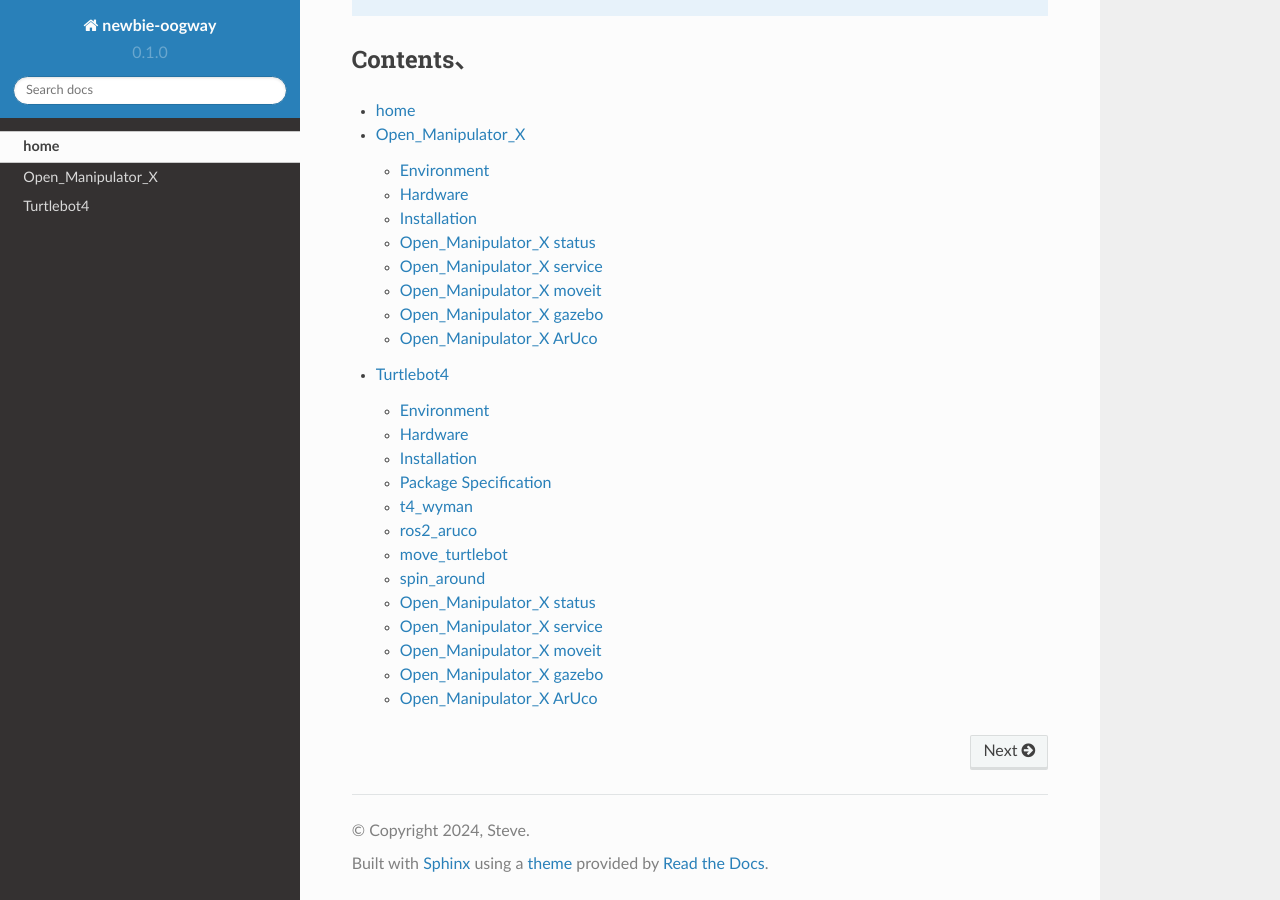
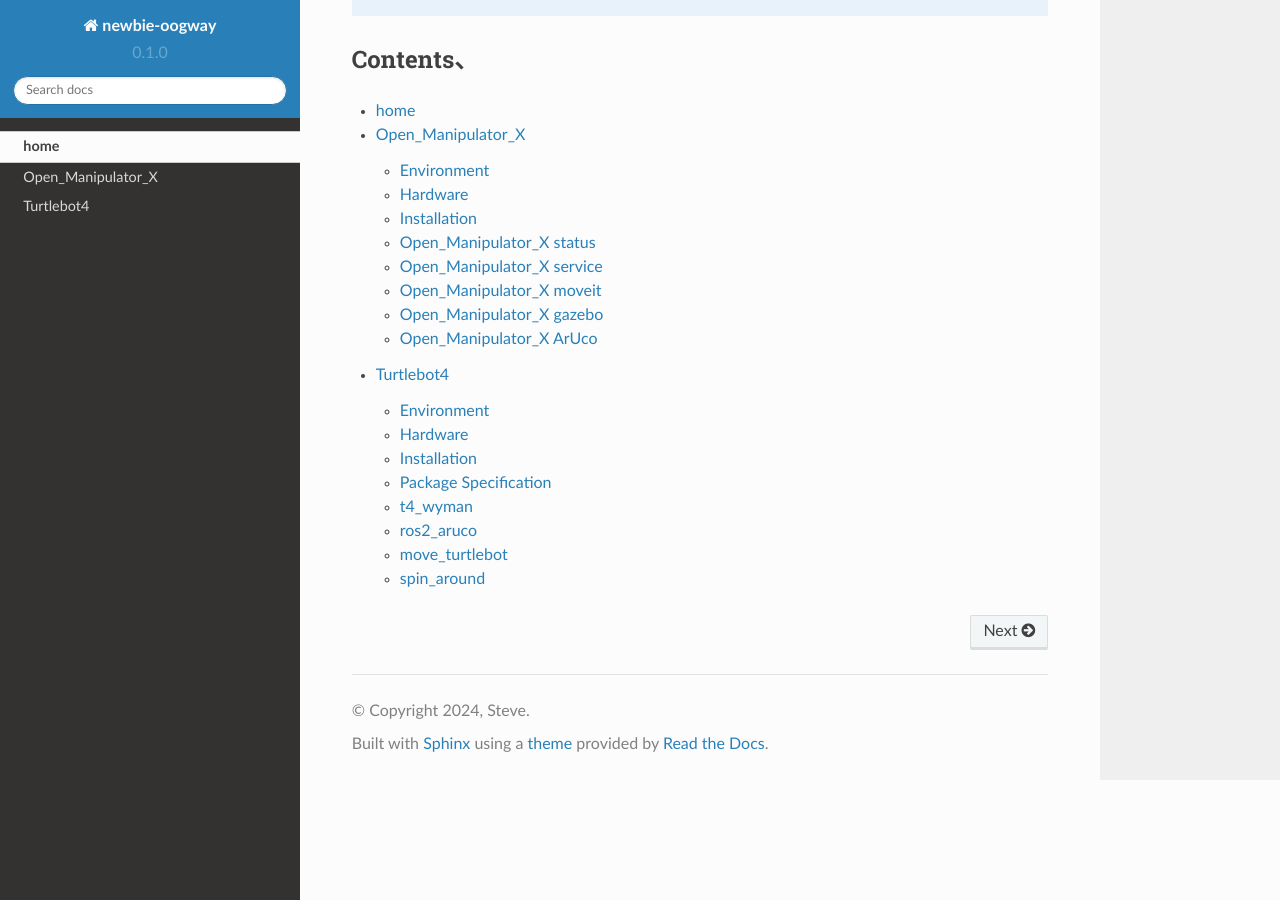
Before and after one commit to stevenleon99/Newbie_Oogway, a Sphinx documentation site: the page built from docs/source/index.rst, in a window 1280 px wide and 900 px high, scrolled down 557 px. Built offline with Sphinx 7.4.7 and the Read the Docs theme 2.0.0, drawn with Linux system fonts in a browser that asks for light colours; some of the changed lines change nothing that is shown.

Commit message:
Update turtlebot4.rst

```diff
--- a/docs/source/turtlebot4.rst
+++ b/docs/source/turtlebot4.rst
@@ -124,159 +124,9 @@ asdasd.
 
 
 
-| Then change the specific directory of ``mx_controllers.yaml`` on your computer for the two files in package ``manipulatorx_ign``
-
-* manipulator_camera.urdf.xacro
-
-.. code-block:: bash
-
-   Line22  <parameters>[your full directory]/mx_controllers.yaml</parameters>
-
-
-* manipulator_camera.urdf
-
-.. code-block:: bash
-
-   Line350  <parameters>[your full directory]/mx_controllers.yaml</parameters>
-
-
-| And one file in package ``manipulatorx_moveit``
-
-
-* open_manipulator_x.urdf.xacro
-
-.. code-block:: bash
-
-   Line18  <parameters>[your full directory]/mx_controllers.yaml</parameters>
-
-
-.. _Open_Manipulator_X status:
-
-Open_Manipulator_X status
-----------------
-
-.. code-block:: bash
-
-   $ source install/setup.bash
-   # start the controller for the arm
-   $ ros2 launch open_manipulator_x_controller open_manipulator_x_controller.launch.py
-   $ ros2 run arm_subscriber test_armsubcriber
-   # view the kinematic pose, joint positions and arm status
-
-
-.. _Open_Manipulator_X service:
-
-Open_Manipulator_X service
-----------------
-
-.. code-block:: bash
-
-   $ source install/setup.bash
-   # start the controller for the arm
-   $ ros2 launch open_manipulator_x_controller open_manipulator_x_controller.launch.py
-   # use the tele-op to control the joint positions
-   $ ros2 run arm_service test_movejoint
-   # <------------or--------------->
-   # use the tele-op to control the gripper open or close
-   $ ros2 run arm_service test_movetool
-   # <------------or--------------->
-   # use the tele-op to control the move in x y or z in cartesian space
-   $ ros2 run arm_service test_movecart
-   # <------------or--------------->
-   # run a pick-n-place program in fixed positions
-   $ ros2 run arm_service test_pnp
-
-
-.. _Open_Manipulator_X moveit:
-
-Open_Manipulator_X moveit
-----------------
-
-.. code-block:: bash
-
-   $ source install/setup.bash
-   # launch the moveit package
-   $ ros2 launch manipulatorx_moveit manipulator_moveit.launch.py
-
-| The moveit package demostrate the trajectory planning with several famous algorithm like PRM, RRT etc
-|
-| you can test your own planning algorithm by switch to custom planning pipeline ``manipulator_moveit.launch.py``:
-|
-
-
-.. code-block:: bash
-
-   $ >>> Planning Configuration
-   # planning_pipeline_config = {
-   #     "move_group": {
-   #         "planning_plugin": "ompl_interface/OMPLPlanner",
-   #         "request_adapters": """default_planner_request_adapters/AddTimeOptimalParameterization default_planner_request_adapters/FixWorkspaceBounds default_planner_request_adapters/FixStartStateBounds default_planner_request_adapters/FixStartStateCollision default_planner_request_adapters/FixStartStatePathConstraints""",
-   #         "start_state_max_bounds_error": 0.1,
-   #     }
-   # }
-   # ompl_planning_yaml = load_yaml("manipulatorx_moveit", "config/ompl_planning.yaml")
-   # planning_pipeline_config["move_group"].update(ompl_planning_yaml)
-
-   $ >>> custom planning configuration
-   planning_pipeline_config = {
-     "move_group": {
-         "planning_plugin": "manipulatorx_moveit/ASBRPlanner",
-         "start_state_max_bounds_error": 0.1,
-      }
-   }
-   asbr_planning_yaml = load_yaml("manipulatorx_moveit", "config/custom_planning.yaml")
-   planning_pipeline_config["move_group"].update(asbr_planning_yaml)
-
-
-|
-.. image:: images/custom_moveit_planner.png
-   :height: 200px
-   :width: 400px
-   :alt: custom planning in moveit
-
-
-.. _Open_Manipulator_X gazebo:
-
-Open_Manipulator_X gazebo
-----------------
-
-.. code-block:: bash
-
-   $ source install/setup.bash
-   # launch the moveit package
-   $ ros2 launch manipulatorx_ign manipulatorx_ign.launch.py
-   # you can run the node to see the arm move and view changes
-   $ ros2 run manipulatorx_ign test_manipulatorx_ign_node
-
-.. image:: images/gazebo_gif.gif
-   :height: 450px
-   :width: 800px
-   :alt: gazebo_gif
-
-
-
-.. _Open_Manipulator_X ArUco:
-
-Open_Manipulator_X ArUco
-----------------
-
-.. code-block:: bash
-
-   $ source install/setup.bash
-   # launch the pick aruco package
-   $ ros2 launch manipulatorx_handeye manipulatorx_handeye.launch.py
-   # you can run the node to see the arm move and pick up the aruco object in workspace automatically
-   $ ros2 run manipulatorx_handeye search_aruco
 
 
 .. image:: images/grasp_aruco_gif.gif
    :height: 450px
    :width: 800px
    :alt: grasp_aruco_gif
-
-
-| The handeye calibration matrix is written into urdf, can be retrieved from:
-
-.. code-block:: bash
-
-   $ ros2 run tf2_ros tf2_echo camera_color_optiocal_frame end_effector_link
```
